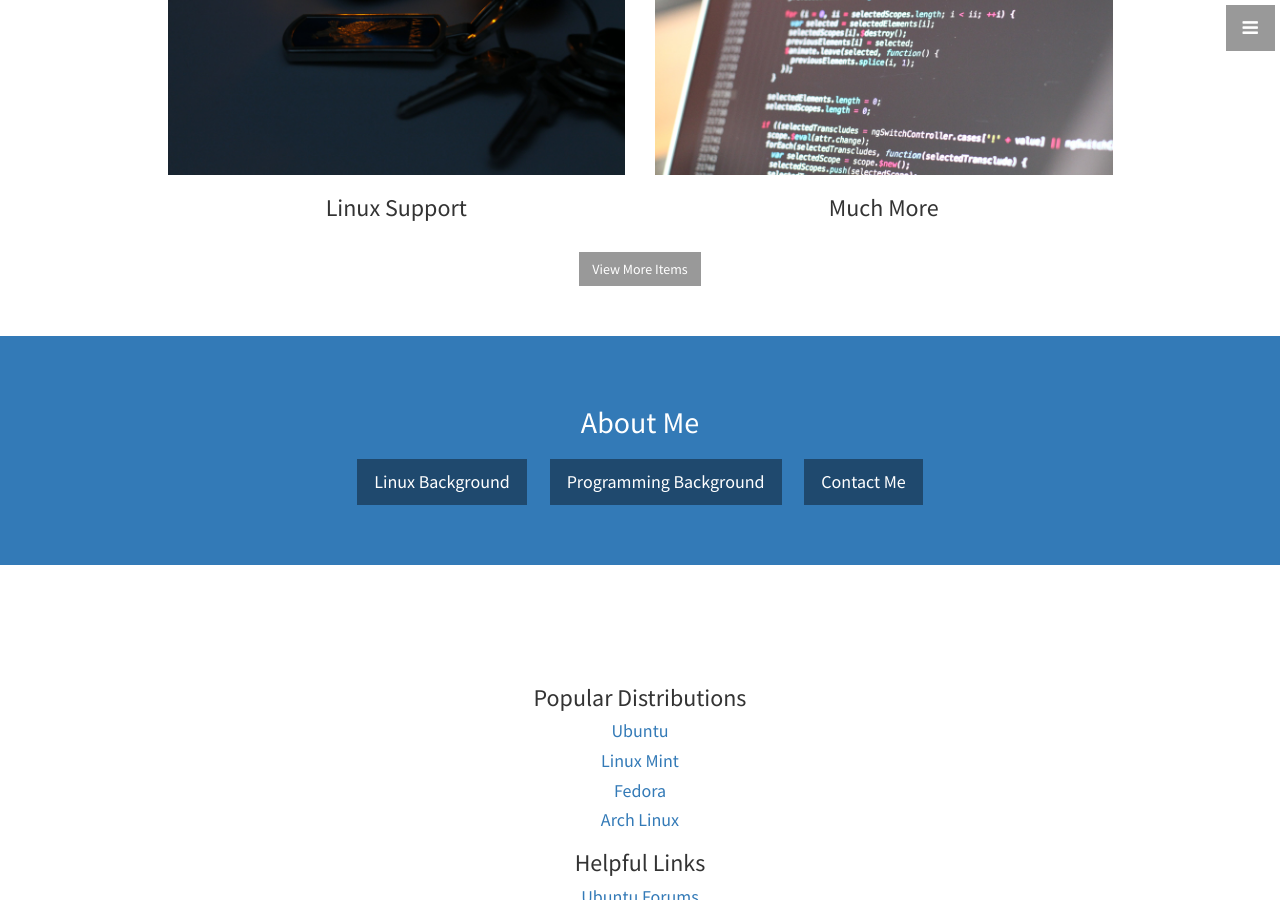
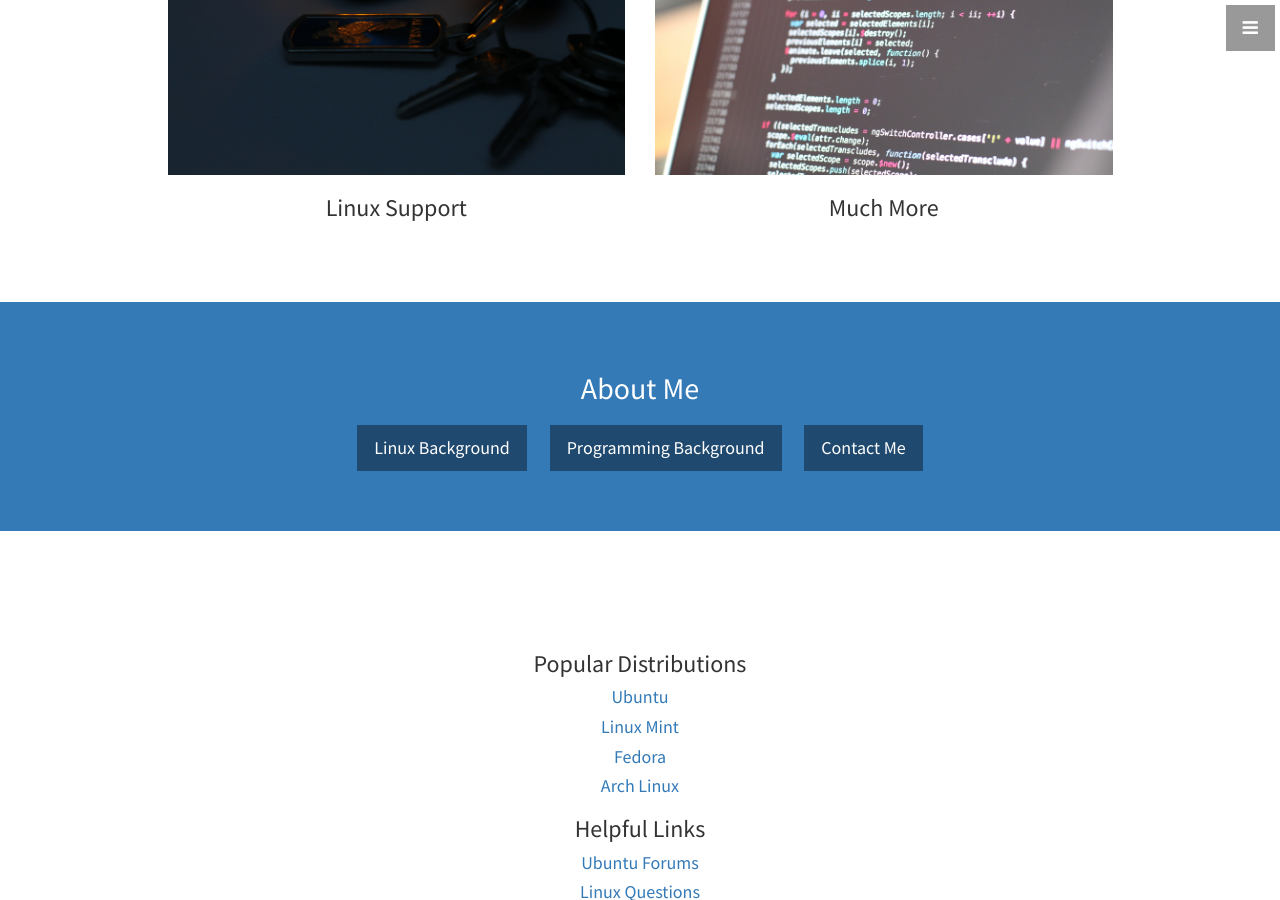
Before and after one commit to paulbe/CochiseLinuxGuy, a Jekyll site: the page built from index.html, in a window 1280 px wide and 900 px high, scrolled down 2580 px. Built offline with Jekyll 4.4.1, drawn with Linux system fonts in a browser that asks for light colours; some of the changed text lies outside the part shown.

Commit message:
website updates

```diff
--- a/_includes/call-to-action.html
+++ b/_includes/call-to-action.html
@@ -2,9 +2,66 @@
 	<div class="container">
 		<center><h2>About Me</h2></center>
 		<div class="row">
-			<center><a href="#footer" class="btn btn-dark btn-lg">Linux Background</a>
-			<a href="#footer" class="btn btn-dark btn-lg">Programming Background</a>
-			<a href="#footer" class="btn btn-dark btn-lg">Contact Me</a></center>
+			<center><a type="button" class="btn btn-dark btn-lg" data-toggle="modal" data-target="#linuxBackground">Linux Background</a>
+			<a type="button" class="btn btn-dark btn-lg" data-toggle="modal" data-target="#programmingBackground">Programming Background</a>
+			<a type="button" class="btn btn-dark btn-lg" data-toggle="modal" data-target="#contactMe">Contact Me</a></center>
 		</div>
 	</div>
-</aside>
+	</aside>
+	<!-- /.row -->
+	<!-- Modal -->
+	<div class="modal fade" id="linuxBackground" tabindex="-1" role="dialog" aria-labelledby="myModalLabel2">
+		<div class="modal-dialog modal-lg" role="document">
+			<div class="modal-content">
+				<div class="modal-header">
+					<button type="button" class="close" data-dismiss="modal" aria-label="Close"><span aria-hidden="true">&times;</span></button>
+					<center><h3 class="modal-title" id="myModalLabel2">My Linux Background</h3></center>
+				</div>
+				<div class="modal-body">
+					<h4>Blurb about my linux background.</h4>
+				</div>
+				<div class="modal-footer">
+					<center><button type="button" class="btn btn-default" data-dismiss="modal">Close</button></center>
+				</div>
+			</div>
+		</div>
+	</div>
+	<!-- /.row -->
+	<!-- /.row -->
+	<!-- Modal -->
+	<div class="modal fade" id="programmingBackground" tabindex="-1" role="dialog" aria-labelledby="myModalLabel2">
+		<div class="modal-dialog modal-lg" role="document">
+			<div class="modal-content">
+				<div class="modal-header">
+					<button type="button" class="close" data-dismiss="modal" aria-label="Close"><span aria-hidden="true">&times;</span></button>
+					<center><h3 class="modal-title" id="myModalLabel2">My Programming Background</h3></center>
+				</div>
+				<div class="modal-body">
+					<h4>Blurb about my programming background.</h4>
+				</div>
+				<div class="modal-footer">
+					<center><button type="button" class="btn btn-default" data-dismiss="modal">Close</button></center>
+				</div>
+			</div>
+		</div>
+	</div>
+	<!-- /.row -->
+	<!-- /.row -->
+	<!-- Modal -->
+	<div class="modal fade" id="contactMe" tabindex="-1" role="dialog" aria-labelledby="myModalLabel2">
+		<div class="modal-dialog modal-lg" role="document">
+			<div class="modal-content">
+				<div class="modal-header">
+					<button type="button" class="close" data-dismiss="modal" aria-label="Close"><span aria-hidden="true">&times;</span></button>
+					<center><h3 class="modal-title" id="myModalLabel2">Contact Me</h3></center>
+				</div>
+				<div class="modal-body">
+					<h4>Contact Info</h4>
+				</div>
+				<div class="modal-footer">
+					<center><button type="button" class="btn btn-default" data-dismiss="modal">Close</button></center>
+				</div>
+			</div>
+		</div>
+	</div>
+	<!-- /.row -->
--- a/_includes/footer.html
+++ b/_includes/footer.html
@@ -33,10 +33,10 @@
             <a href="https://facebook.com/{{ site.facebook_username }}"><i class="fa fa-facebook fa-fw fa-3x"></i></a>
           </li>
           <li>
-            <a href="https://twitter.com/{{ site.twitter_username }}"><i class="fa fa-twitter fa-fw fa-3x"></i></a>
+            <a href="https://twitter.com/paul_ber"><i class="fa fa-twitter fa-fw fa-3x"></i></a>
           </li>
           <li>
-            <a href="https://github.com/{{ site.github_username }}"><i class="fa fa-github fa-fw fa-3x"></i></a>
+            <a href="https://github.com/paulbe/paulbe.github.io"><i class="fa fa-github fa-fw fa-3x"></i></a>
           </li>
         </ul>
         <hr class="small">
--- a/_includes/portfolio.html
+++ b/_includes/portfolio.html
@@ -16,33 +16,32 @@
           </div>
           <div class="col-md-6">
             <div class="portfolio-item">
-              <p data-toggle="modal" href="#myModal2">
+              <p data-toggle="modal" href="#networking">
                 <img class="img-portfolio img-responsive" src="img/portfolio-2.jpg">
               </p>
-              <h3><p data-toggle="modal" href="#myModal2">Linux Networking</p></h3>
+              <h3><p data-toggle="modal" href="#networking">Linux Networking</p></h3>
             </div>
           </div>
           <div class="col-md-6">
             <div class="portfolio-item">
-				<p data-toggle="modal" href="#myModal2">
+				<p data-toggle="modal" href="#support">
 					<img class="img-portfolio img-responsive" src="img/portfolio-3.jpg" alt="Linux Support">
 				</p>
-				<h3><p data-toggle="modal" href="#myModal2">
+				<h3><p data-toggle="modal" href="#support">
 					Linux Support
 				</p></h3>
             </div>
           </div>
           <div class="col-md-6">
             <div class="portfolio-item">
-              <p data-toggle="modal" href="#myModal2">
+              <p data-toggle="modal" href="#more">
                 <img class="img-portfolio img-responsive" src="img/portfolio-4.jpg">
               </p>
-              <h3><p data-toggle="modal" href="#myModal2">Much More</p></h3>
+              <h3><p data-toggle="modal" href="#more">Much More</p></h3>
             </div>
           </div>
         </div>
         <!-- /.row (nested) -->
-        <a href="#" class="btn btn-dark">View More Items</a>
       </div>
       <!-- /.col-lg-10 -->
     </div>
@@ -69,15 +68,53 @@
 	    <!-- /.row -->
 	    <!-- /.row -->
     	<!-- Modal -->
-		<div class="modal fade" id="myModal2" tabindex="-1" role="dialog" aria-labelledby="myModalLabel2">
-			<div class="modal-dialog-lg" role="document">
+		<div class="modal fade" id="networking" tabindex="-1" role="dialog" aria-labelledby="myModalLabel2">
+			<div class="modal-dialog modal-lg" role="document">
 				<div class="modal-content">
 					<div class="modal-header">
 						<button type="button" class="close" data-dismiss="modal" aria-label="Close"><span aria-hidden="true">&times;</span></button>
-						<center><h3 class="modal-title" id="myModalLabel2">More about Linux</h3></center>
+						<center><h3 class="modal-title" id="myModalLabel2">Linux Networking</h3></center>
 					</div>
 					<div class="modal-body">
-						<h4>This is not the same</h4>
+						<h4>Blurb about linux networking</h4>
+					</div>
+					<div class="modal-footer">
+						<center><button type="button" class="btn btn-default" data-dismiss="modal">Close</button></center>
+					</div>
+				</div>
+			</div>
+		</div>
+	    <!-- /.row -->
+	    	    <!-- /.row -->
+    	<!-- Modal -->
+		<div class="modal fade" id="support" tabindex="-1" role="dialog" aria-labelledby="myModalLabel2">
+			<div class="modal-dialog modal-lg" role="document">
+				<div class="modal-content">
+					<div class="modal-header">
+						<button type="button" class="close" data-dismiss="modal" aria-label="Close"><span aria-hidden="true">&times;</span></button>
+						<center><h3 class="modal-title" id="myModalLabel2">Linux Support</h3></center>
+					</div>
+					<div class="modal-body">
+						<h4>Blurb about Linux support</h4>
+					</div>
+					<div class="modal-footer">
+						<center><button type="button" class="btn btn-default" data-dismiss="modal">Close</button></center>
+					</div>
+				</div>
+			</div>
+		</div>
+	    <!-- /.row -->
+	    	    <!-- /.row -->
+    	<!-- Modal -->
+		<div class="modal fade" id="more" tabindex="-1" role="dialog" aria-labelledby="myModalLabel2">
+			<div class="modal-dialog modal-lg" role="document">
+				<div class="modal-content">
+					<div class="modal-header">
+						<button type="button" class="close" data-dismiss="modal" aria-label="Close"><span aria-hidden="true">&times;</span></button>
+						<center><h3 class="modal-title" id="myModalLabel2">More Services</h3></center>
+					</div>
+					<div class="modal-body">
+						<h4>Blurb about more Linux Services</h4>
 					</div>
 					<div class="modal-footer">
 						<center><button type="button" class="btn btn-default" data-dismiss="modal">Close</button></center>
```
Also changed, not shown: other parts of _includes/footer.html (+2 -2 lines), img/bg.jpg, 2 other files.
